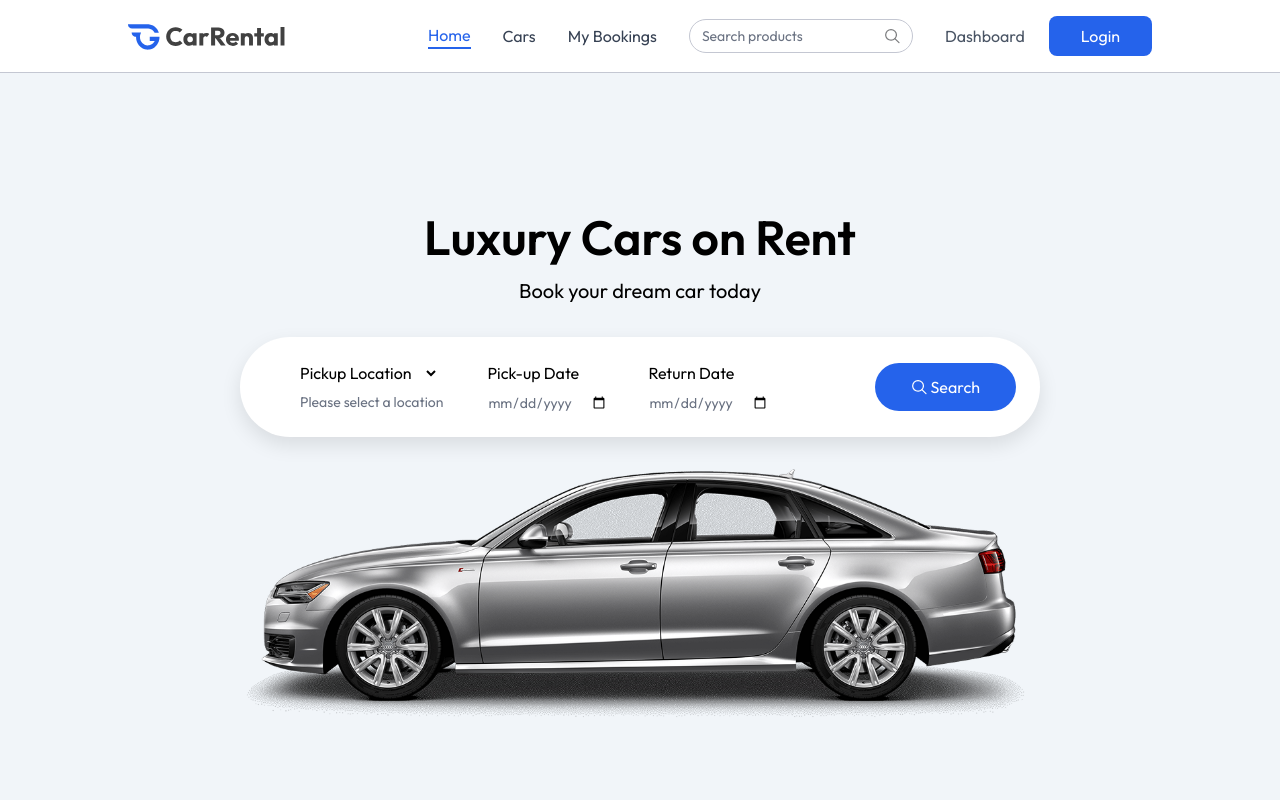
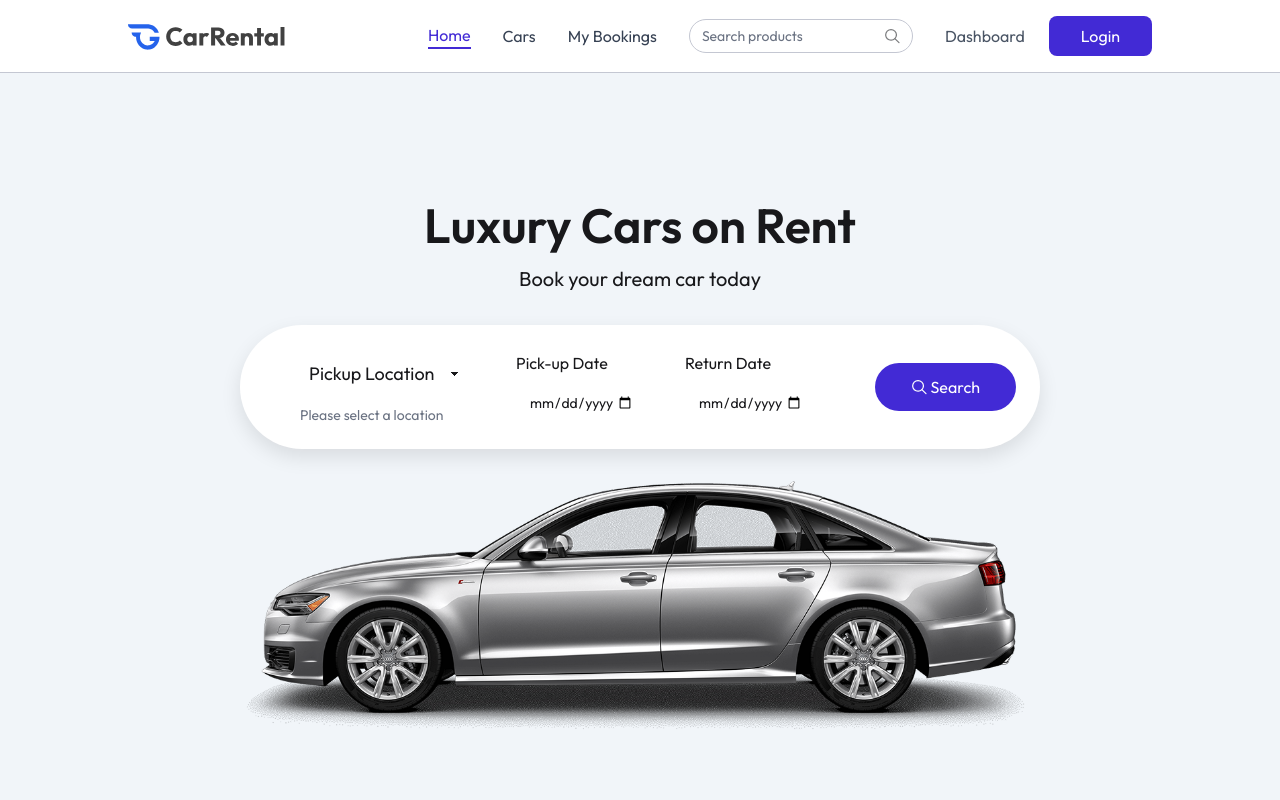
Before and after one commit to Ritamnandy/Car-Rental-Booking-App, a React (Vite) app in the folder client/: page / in a window 1280 px wide. Shown: the top 800 px of the page. Built offline with nearby package versions, Linux system fonts and the light colour scheme.

Commit message:
update 9 files

```diff
--- a/client/package.json
+++ b/client/package.json
@@ -22,6 +22,7 @@
     "@types/react": "^19.2.18",
     "@types/react-dom": "^19.2.7",
     "@vitejs/plugin-react": "^6.1.1",
+    "daisyui": "^5.7.47",
     "eslint": "^10.10.0",
     "eslint-plugin-react-hooks": "^7.1.1",
     "eslint-plugin-react-refresh": "^0.5.6",
--- /dev/null
+++ b/client/src/api/ApiClass.ts
@@ -0,0 +1,4 @@
+
+export class ApiClass {
+    // private readonly api_Url=''
+}
--- a/client/src/components/Hero.tsx
+++ b/client/src/components/Hero.tsx
@@ -17,8 +17,10 @@ export default function Hero ()
 
                 <div className="flex flex-col md:flex-row items-start md:items-center gap-10 md:ml-8">
                     <div className="flex flex-col items-start gap-2">
-                        <select name="car-type" id="car-type" required value={ pickupLocation } onChange={ ( e ) => setPickupLocation( e.target.value ) }>
-                            <option value="">Pickup Location</option>
+                        <select defaultValue="Pickup Location" className="select select-ghost select-lg"
+                            onChange={ ( e ) => setPickupLocation( e.target.value ) }
+                        >
+                            <option disabled={ true } value="Pickup Location">Pickup Location</option>
                             {
                                 cityList.map( ( city, index ) => (
                                     <option key={ index } value={ city }>{ city }</option>
@@ -32,14 +34,13 @@ export default function Hero ()
 
                     <div className="flex flex-col items-start gap-2">
                         <label htmlFor="pickup-date">Pick-up Date</label>
-                        <input type="date" name="pickup-date" id="pickup-date" min={ new Date().toISOString().split( 'T' )[ 0 ] } className="text-sm text-gray-500" required />
+                        <input type="date" name="pickup-date" id="pickup-date" min={ new Date().toISOString().split( 'T' )[ 0 ] } className="input input-ghost" required />
                     </div>
 
                     <div className="flex flex-col items-start gap-2">
                         <label htmlFor="return-date">Return Date</label>
-                        <input type="date" name="return-date" id="return-date" min={ new Date().toISOString().split( 'T' )[ 0 ] } className="text-sm text-gray-500" required />
+                        <input type="date" name="return-date" id="return-date" min={ new Date().toISOString().split( 'T' )[ 0 ] } className="input input-ghost" required />
                     </div>
-
 
                 </div>
                 <button className="flex items-center justify-center gap-1 px-9 py-3 max-sm:mt-4 bg-primary hover:bg-primary-dull text-white  rounded-full cursor-pointer">
--- a/client/src/components/owner/SideBar.tsx
+++ b/client/src/components/owner/SideBar.tsx
@@ -36,14 +36,14 @@ export default function SideBar ()
                 </label>
 
             </div>
-
             {
                 image && (
-                    <button onClick={ updateImage } className="absolute bottom-2 left-1/2 transform -translate-x-1/2 mt-2 px-4 py-2 bg-primary text-white rounded-md flex items-center gap-2">
+                    <button onClick={ updateImage } className="absolute transform -translate-x-1/20 mt-1 px-4 py-2 bg-primary text-white rounded-md flex items-center gap-2 right-0 cursor-pointer">
                         Save <img src={ assets.check_icon } alt="" width={ 13 } />
                     </button>
                 )
             }
+
             <p className="mt-2 text-base max-md:hidden"> { user?.name }</p>
             <div className="w-full h-px bg-borderColor my-4">
                 { ownerMenuLinks.map( ( link, index ) => (
--- a/client/src/index.css
+++ b/client/src/index.css
@@ -1,6 +1,9 @@
 @import url('https://fonts.googleapis.com/css2?family=Outfit:wght@100..900&display=swap');
 
 @import "tailwindcss";
+@plugin "daisyui" {
+  themes: light --default;
+}
 
 * {
   font-family: "Outfit", sans-serif;
--- a/client/src/pages/CarDetails.tsx
+++ b/client/src/pages/CarDetails.tsx
@@ -53,7 +53,7 @@ export default function CarDetails ()
 
 
     return carData ? (
-        <div className="px-6 md:px-16 lg:px-24 xl:px-32 mt-16">
+        <div className="px-6 md:px-16 lg:px-24 xl:px-32 mt-16 mb-16">
 
             <button onClick={ () => navigate( -1 ) } className="flex items-center gap-2 mb-6 text-gray-500 cursor-pointer">
                 <img src={ assets.arrow_icon } alt="" className="rotate-180 opacity-65" />
@@ -63,7 +63,7 @@ export default function CarDetails ()
             <div className="grid grid-cols-1 lg:grid-cols-3 gap-8 lg:gap-12">
                 {/* left: car image & details */ }
                 <div className="lg:col-span-2">
-                    <img src={ carData.image } alt="" />
+                    <img src={ carData.image } alt="" className="w-full h-auto md:max-h-100 object-cover rounded-xl mb-6 shadow-md" />
                     <div className="space-y-6">
                         <div>
                             <h1 className="text-3xl font-bold">{ carData.brand } { carData.model }</h1>
--- a/client/src/pages/owner/AddCar.tsx
+++ b/client/src/pages/owner/AddCar.tsx
@@ -1,7 +1,6 @@
 import { useState } from "react"
 import Title from "../../components/owner/Title"
 import { assets } from "../../assets/assets"
-import Lodding from "../../components/Lodding"
 
 
 
@@ -47,7 +46,7 @@ export default function AddCar ()
         <div className="px-4 py-10 md:px-10 flex-1 relative">
             { loading && (
                 <div className="absolute inset-0 z-50 flex items-center justify-center bg-white/60">
-                    <Lodding />
+                    <span className="loading loading-spinner loading-lg text-primary"></span>
                 </div>
             ) }
             <Title title="Add New Car" subtitle="Fill in details to list a new car for booking, including pricing, availability, and car specifications." />
@@ -103,7 +102,7 @@ export default function AddCar ()
 
                     <div className="flex flex-col w-full">
                         <label >Category</label>
-                        <select onChange={ e => setCar( { ...car, category: e.target.value } ) } value={ car.category } className="px-3 py-2 mt-1 border border-borderColor rounded-md outline-none">
+                        <select onChange={ e => setCar( { ...car, category: e.target.value } ) } value={ car.category } className="select">
                             <option value="">Select category</option>
 
                             <option value="Sedan">Sedan</option>
@@ -128,7 +127,7 @@ export default function AddCar ()
                 <div className="grid grid-cols-1 sm:grid-cols-2 md:grid-cols-3 gap-6">
                     <div className="flex flex-col w-full">
                         <label >Transmission</label>
-                        <select onChange={ e => setCar( { ...car, transmission: e.target.value } ) } value={ car.transmission } className="px-3 py-2 mt-1 border border-borderColor rounded-md outline-none">
+                        <select onChange={ e => setCar( { ...car, transmission: e.target.value } ) } value={ car.transmission } className="select">
                             <option value="">Select transmission</option>
 
                             <option value="Manual">Manual</option>
@@ -142,7 +141,7 @@ export default function AddCar ()
 
                     <div className="flex flex-col w-full">
                         <label >Fuel Type</label>
-                        <select onChange={ e => setCar( { ...car, fuel_type: e.target.value } ) } value={ car.fuel_type } className="px-3 py-2 mt-1 border border-borderColor rounded-md outline-none">
+                        <select onChange={ e => setCar( { ...car, fuel_type: e.target.value } ) } value={ car.fuel_type } className="select">
                             <option value="">Select fuel type</option>
 
                             <option value="Petrol">Petrol</option>
@@ -169,7 +168,7 @@ export default function AddCar ()
                 {/* location */ }
                 <div className="flex flex-col w-full">
                     <label >Location</label>
-                    <select onChange={ e => setCar( { ...car, location: e.target.value } ) } value={ car.location } className="px-3 py-2 mt-1 border border-borderColor rounded-md outline-none ">
+                    <select onChange={ e => setCar( { ...car, location: e.target.value } ) } value={ car.location } className="select">
                         <option value="">Select Location</option>
 
                         <option value="Albuquerque">Albuquerque</option>
--- a/client/src/pages/owner/ManageBooking.tsx
+++ b/client/src/pages/owner/ManageBooking.tsx
@@ -70,7 +70,7 @@ export default function ManageBooking ()
                                     <td className="p-3">
                                         {
                                             bookingData.status === 'pending' ? (
-                                                <select value={bookingData.status} className="px-2 py-1.5 mt-1 text-gray-500 border border-borderColor rounded-md outline-none" >
+                                                <select value={bookingData.status} className="select" >
                                                     <option value="pending">Pending</option>
                                                     <option value="canceled">Canceled</option>
                                                     <option value="completed">Completed</option>
```
Also changed, not shown: 2 other files (tests, documents, lock files or other folders).
